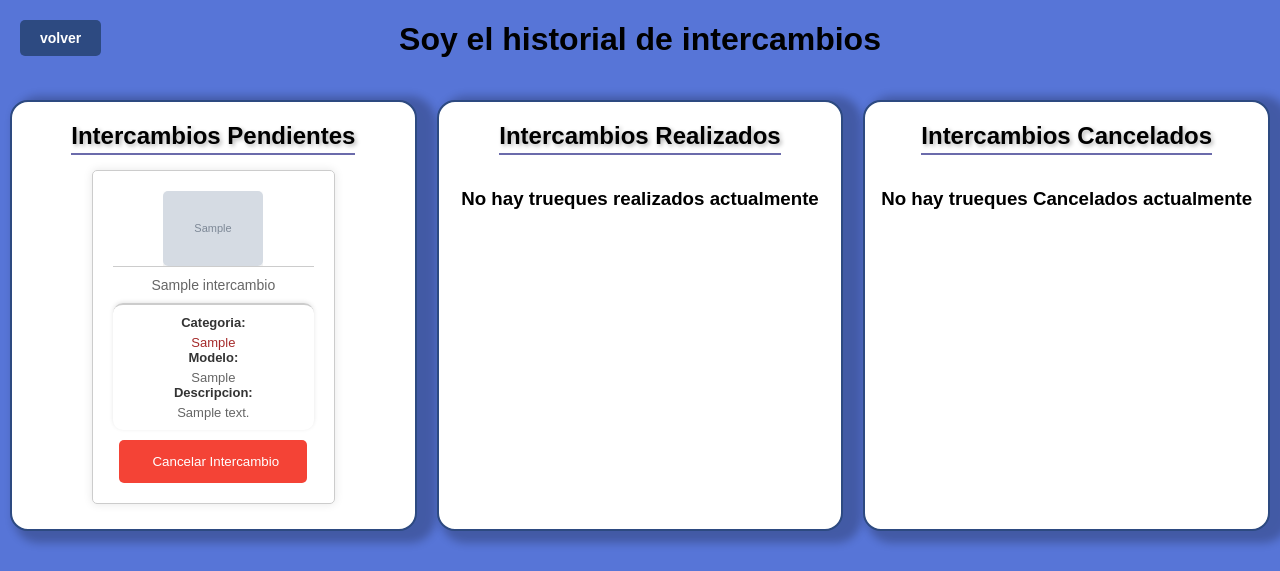
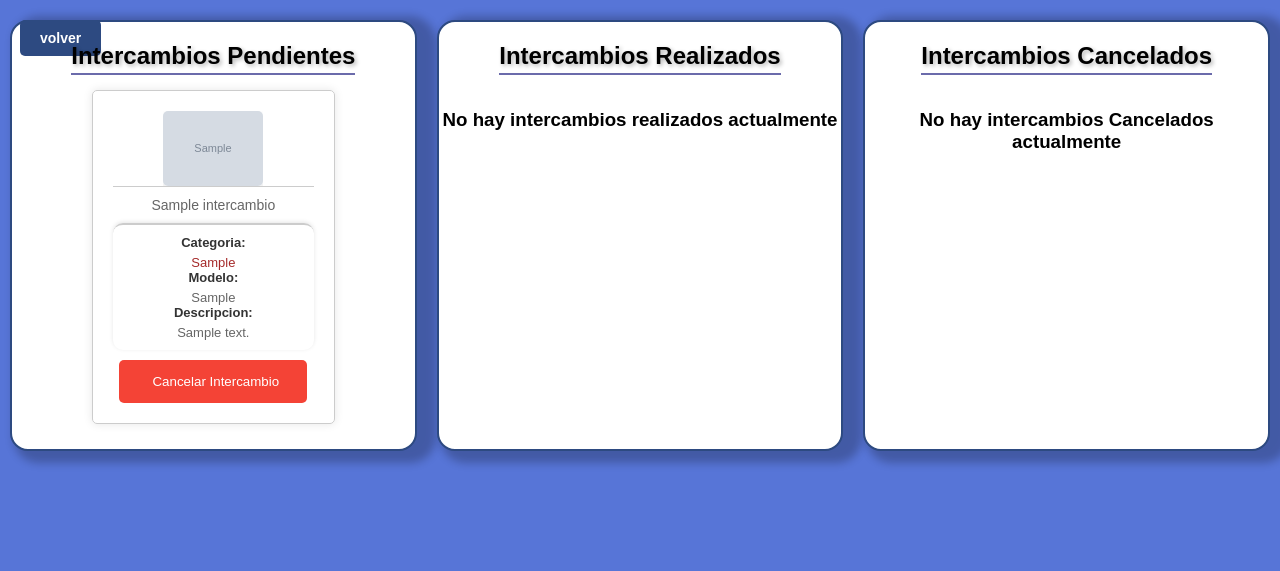
Before and after one commit to JJuanVolpe/Ferreplus, a Django app: page /aceptar_trueque/1/ in a window 1280 px wide. Shown: the top 571 px of the page. Run offline with Django 4.2, Linux system fonts and the light colour scheme; tables that the repository leaves empty hold one stand-in row (values such as "Sample post"); grey boxes marked "Sample" are stand-in pictures.

Commit message:
mejora en el menu de intercambio

```diff
--- a/myapp/templates/Historial_De_Intercambios.html
+++ b/myapp/templates/Historial_De_Intercambios.html
@@ -7,7 +7,6 @@
   <meta name="viewport" content="width=device-width, initial-scale=1.0">
   <link rel="stylesheet" href="{% static 'styles/historial_intercambios.css' %}">
   <title>Historial de intercambios</title>
-  <h1> Soy el historial de intercambios</h1>
 </head>
 <body>
 <a href="{% url 'Menu_De_Intercambios' %}" style="position: absolute; top: 20px; left: 20px;">
@@ -57,7 +56,7 @@
             </div>
         {% endfor %}
       {% else %}
-        <h3>No hay trueques Pendientes publicados</h3>
+        <h3>No hay intercambios Pendientes publicados</h3>
       {% endif %}
     </div>
 
@@ -83,7 +82,7 @@
             </div>
         {% endfor %}
       {% else %}
-        <h3>No hay trueques realizados actualmente</h3>
+        <h3>No hay intercambios realizados actualmente</h3>
       {% endif %}
     </div>
 
@@ -110,7 +109,7 @@
             </div>
         {% endfor %}
       {% else %}
-        <h3>No hay trueques Cancelados actualmente</h3>
+        <h3>No hay intercambios Cancelados actualmente</h3>
       {% endif %}
     </div>
 </div>
```
